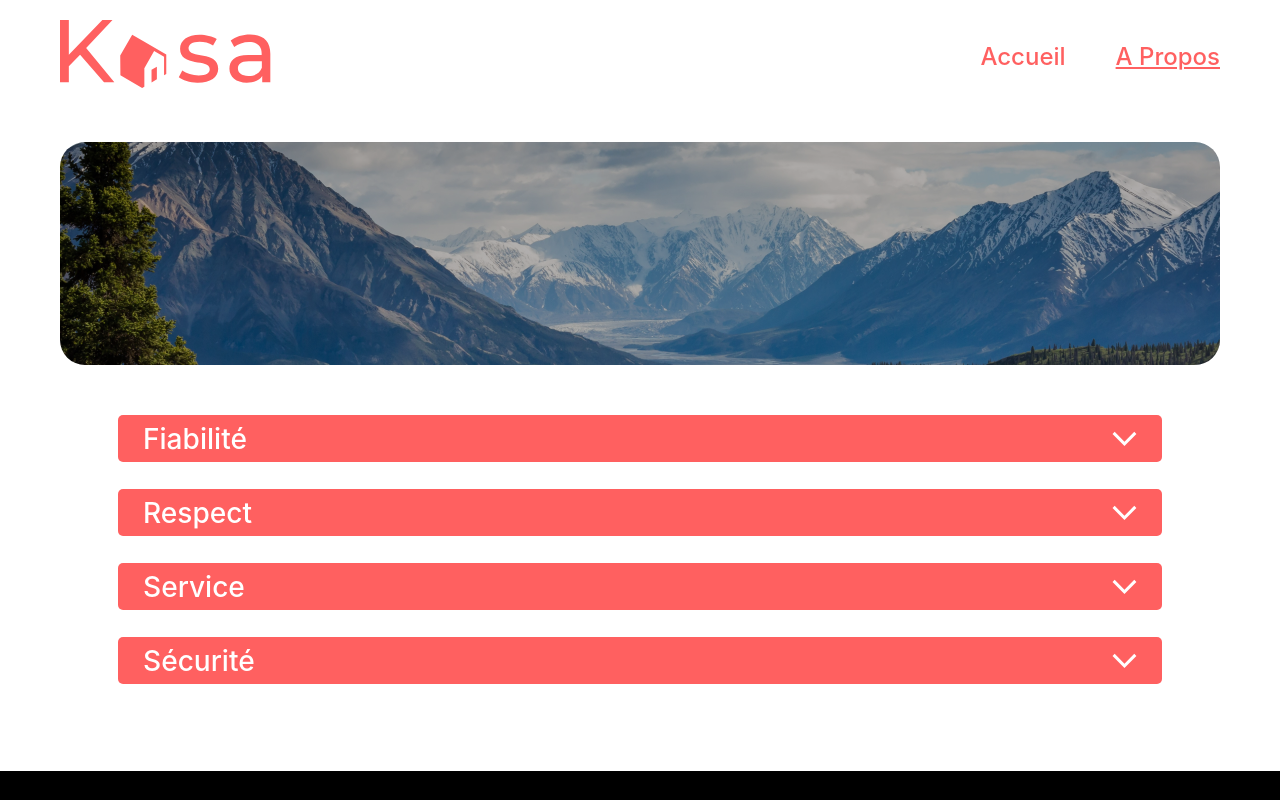
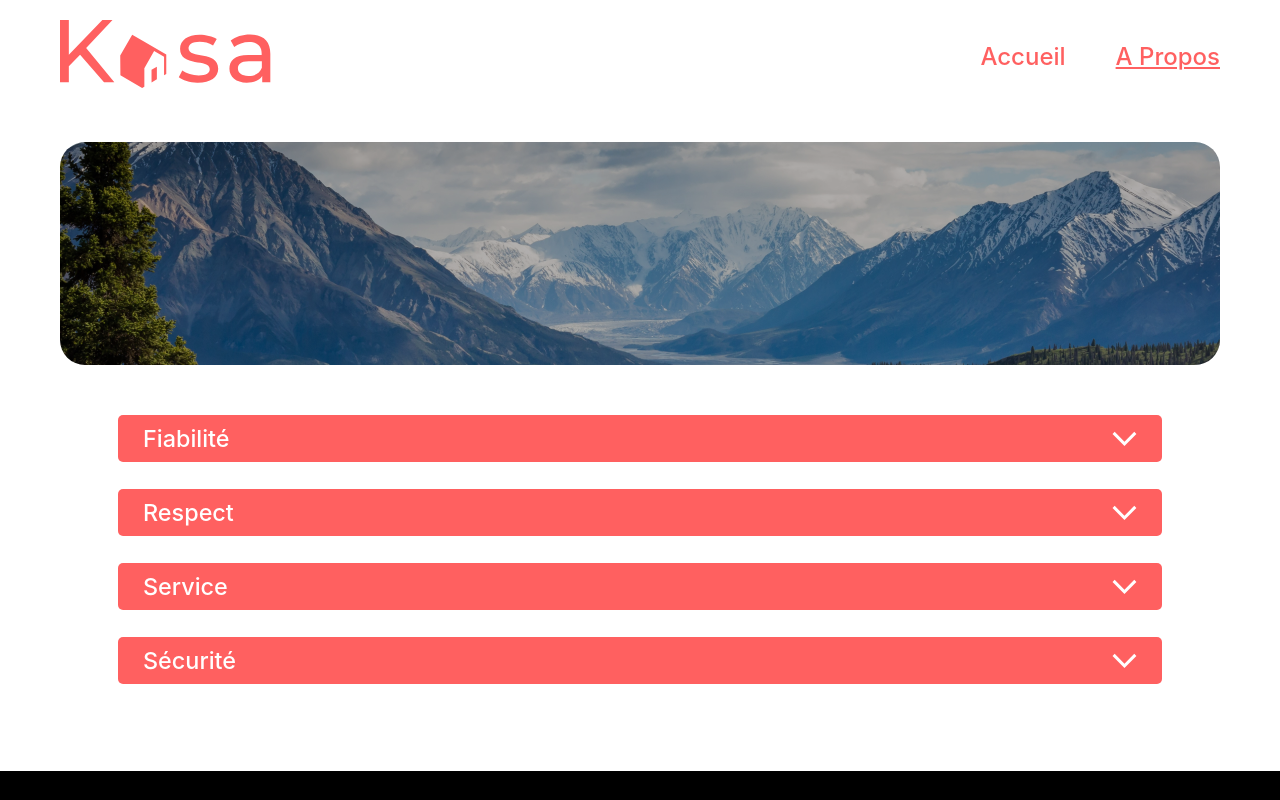
Before and after one commit to woodshan/Kasa_P7, a React (Create React App) app: page /about in a window 1280 px wide. Shown: the top 800 px of the page. Built offline with nearby package versions, Linux system fonts and the light colour scheme.

Commit message:
Finalisation

```diff
--- a/src/components/Collapse/Collapse.module.css
+++ b/src/components/Collapse/Collapse.module.css
@@ -2,7 +2,6 @@
     display:flex;
     flex-direction: column;
     align-items: center;
-    /* justify-content: center;  */
     width: 100%;
 }
 
@@ -17,7 +16,7 @@
 
 .collapse-background {
     background-color: #FF6060;
-    font-size: 24px;
+    font-size: 20px;
     color: white;
     display:flex;
     justify-content: space-between;
@@ -47,7 +46,7 @@
     background-color:#F7F7F7;
     border-radius: 0 0 5px 5px ;
     color:#FF6060;
-    font-size: 24px;
+    font-size: 20px;
     width: 100%;
     z-index: -1;
     animation: slide-down .5s ease-out;
--- a/src/components/Informations/Informations.module.css
+++ b/src/components/Informations/Informations.module.css
@@ -67,7 +67,8 @@
         justify-content: space-between;
         align-items: center;
         width: 100%;
-        margin-bottom: 30px;
+        margin-bottom: 20px;
+        margin-top: 0;
     }
     .star-container {
         margin: 0;
--- a/src/components/Profile/Profile.module.css
+++ b/src/components/Profile/Profile.module.css
@@ -27,4 +27,7 @@
         margin:0;
         font-size: 15px;
     }
+    .profile {
+        height: 55px;
+    }
 }
--- a/src/components/Rating/Rating.js
+++ b/src/components/Rating/Rating.js
@@ -1,6 +1,7 @@
 import React from 'react';
 import pinkStar from "../../assets/icons/pinkStar.svg";
 import greyStar from "../../assets/icons/greyStar.svg";
+import style from "./Rating.module.css";
 
 const Rating = ({ rates, index }) => {
 
@@ -10,7 +11,7 @@ const Rating = ({ rates, index }) => {
     // Show stars based on rating
     const handleStars = () => {
         for (let i = 0; i < rating; i++) {
-          listStars.push(<img src={pinkStar} alt="Étoile" key={i} />);
+          listStars.push(<img src={pinkStar} alt="Étoile" key={i} className={style.star} />);
         }
         if (rating < 5) {
           for (let i = 0; i < 5 - rating; i++) {
--- /dev/null
+++ b/src/components/Rating/Rating.module.css
@@ -0,0 +1,10 @@
+.star {
+    margin-right: 7px;
+}
+
+@media screen and (max-width: 850px) {
+    .star {
+        width: 23px;
+        margin-right: 5px;
+    }
+}
--- a/src/pages/Error/Error.module.css
+++ b/src/pages/Error/Error.module.css
@@ -2,7 +2,7 @@
     display: flex;
     flex-direction: column;
     align-items: center;
-    min-height: 65vh;
+    min-height: 70vh;
 }
 
 .error {
--- a/src/styles/index.css
+++ b/src/styles/index.css
@@ -1,8 +1,8 @@
+@import url('https://fonts.googleapis.com/css2?family=Montserrat&display=swap');
+
 body {
   margin: 0;
-  font-family: -apple-system, BlinkMacSystemFont, 'Segoe UI', 'Roboto', 'Oxygen',
-    'Ubuntu', 'Cantarell', 'Fira Sans', 'Droid Sans', 'Helvetica Neue',
-    sans-serif;
+  font-family: -apple-system, BlinkMacSystemFont, 'Montserrat', sans-serif;
   -webkit-font-smoothing: antialiased;
   -moz-osx-font-smoothing: grayscale;
 }
```
